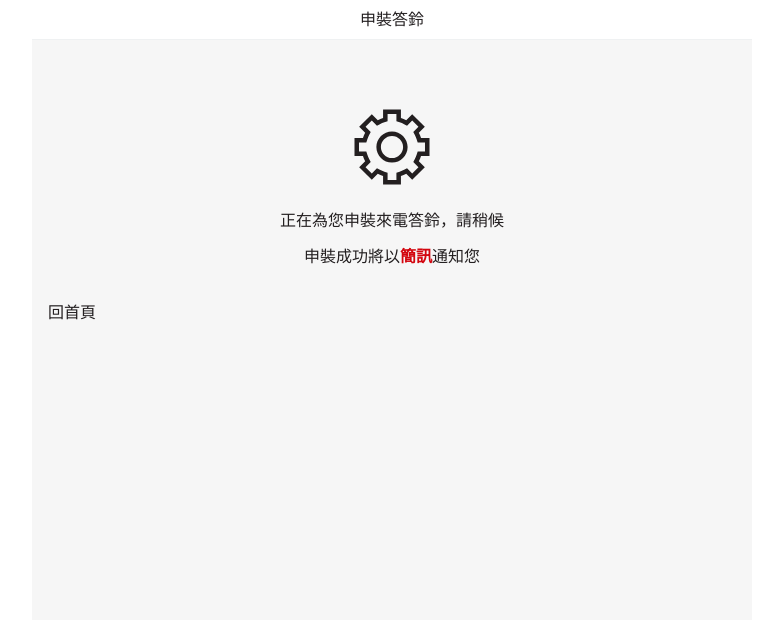
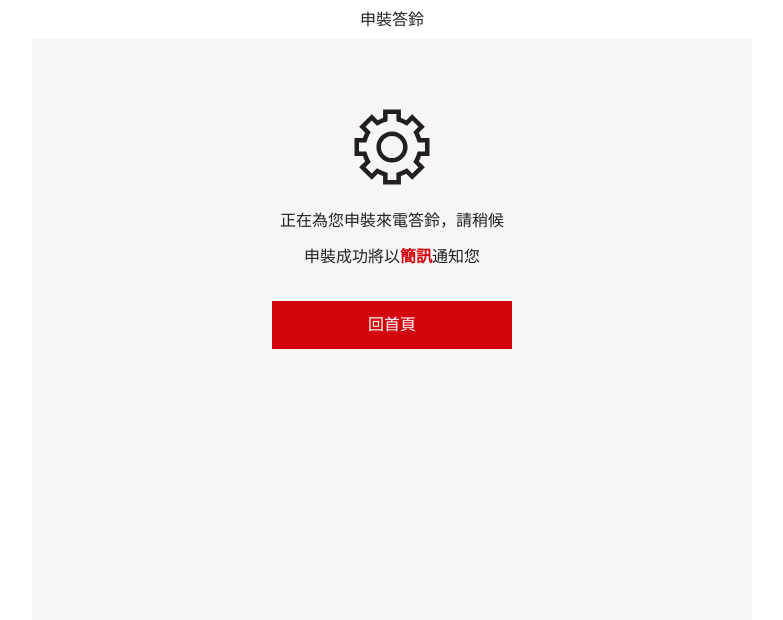
Before and after one commit to yl3030/FET, a plain HTML site: page installing.html in a window 1280 px wide. Shown: the top 620 px of the page, without its empty margins (248-1031 px from the left). Drawn offline with Linux system fonts and the light colour scheme; a web font is replaced by a local one.

Commit message:
回首頁按鈕

```diff
--- a/installing.html
+++ b/installing.html
@@ -23,7 +23,7 @@
             <img class="notify_icon" src="./public/img/icon/setting.svg" alt="">
             <p class="mb-12">正在為您申裝來電答鈴，請稍候</p>
             <p class="mb-32">申裝成功將以<span class="color-primary fw-bold">簡訊</span>通知您</p>
-            <a class="./index.html" class="btn-redBg-big">回首頁</a>
+            <a href="./index.html" class="btn-redBg-big">回首頁</a>
         </div>
     </main>
 
```
